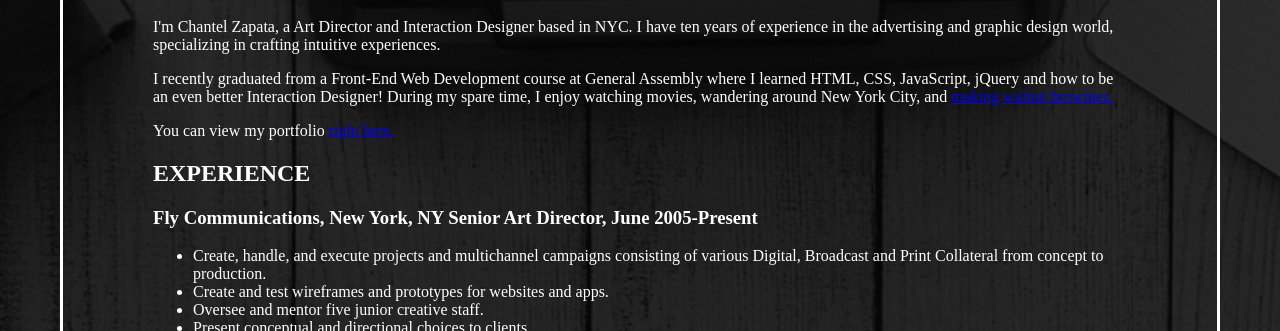
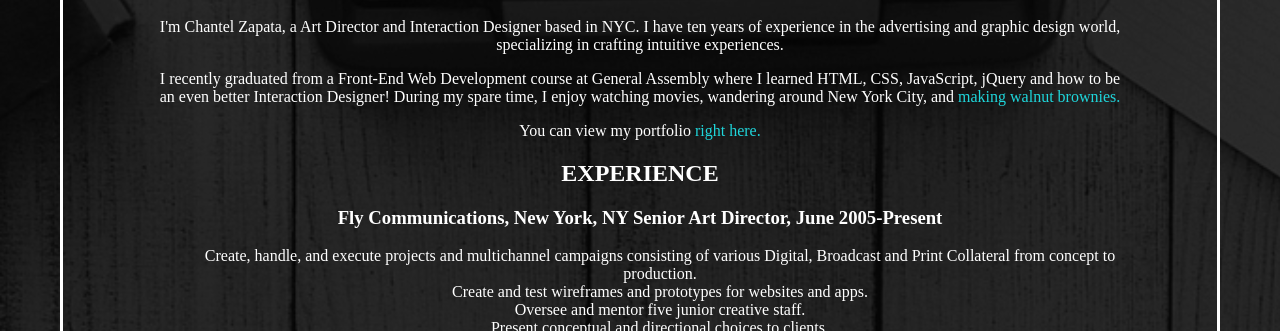
Before and after one commit to ChantelZapata/basic_personal_website, a plain HTML site: page index.html in a window 1280 px wide. Shown: the part 469-800 px from the top of the page. Drawn offline with Linux system fonts and the light colour scheme.

Commit message:
revised css

```diff
--- a/index.html
+++ b/index.html
@@ -9,9 +9,9 @@
 
 <p>I'm Chantel Zapata, a Art Director and Interaction Designer based in NYC. I have ten years of experience in the advertising and graphic design world, specializing in crafting intuitive experiences.</p>
 
-<p>I recently graduated from a Front-End Web Development course at General Assembly where I learned HTML, CSS, JavaScript, jQuery and how to be an even better Interaction Designer! During my spare time, I enjoy watching movies, wandering around New York City, and <a href="http://allrecipes.com/recipe/220062/homemade-chocolate-walnut-brownies/">making walnut brownies.</a></p>
+<p>I recently graduated from a Front-End Web Development course at General Assembly where I learned HTML, CSS, JavaScript, jQuery and how to be an even better Interaction Designer! During my spare time, I enjoy watching movies, wandering around New York City, and <a target="_blank" href="http://allrecipes.com/recipe/220062/homemade-chocolate-walnut-brownies/">making walnut brownies.</a></p>
 
-<p>You can view my portfolio <a href="http://www.chantelzapata.com/">right here.</a></p>
+<p>You can view my portfolio <a target="_blank" href="http://www.chantelzapata.com/">right here.</a></p>
 
 <h2>EXPERIENCE</h2>
 
--- a/style.css
+++ b/style.css
@@ -7,6 +7,7 @@ body {
 	border-width: 3px;
 	border-color: #FFFFFF;
 	padding: 90px;
+	text-align: center;
 }
 h1 {
 	color: #FFFFFF;
@@ -22,4 +23,22 @@ p {
 }
 li {
 	color: #FFFFFF;
+	list-style-type: none;
 }
+a {
+	color: #1fd6db;
+}
+a:link {
+	text-decoration: none;
+}
+a:visited {
+	text-decoration: none;
+}
+a:hover {
+	text-decoration: underline;
+	color: #d84aea;
+}
+a:active {
+	text-decoration: underline;
+	color: #835e87;
+}
```
